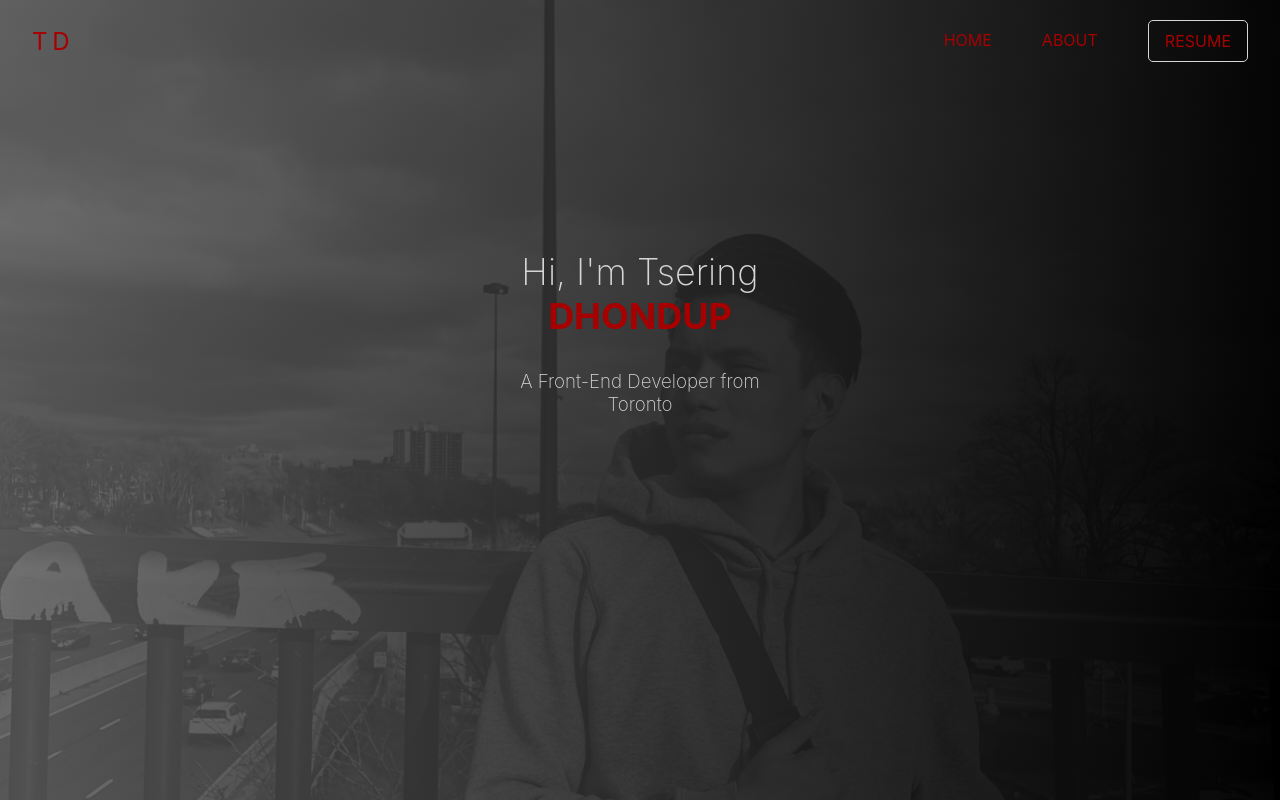
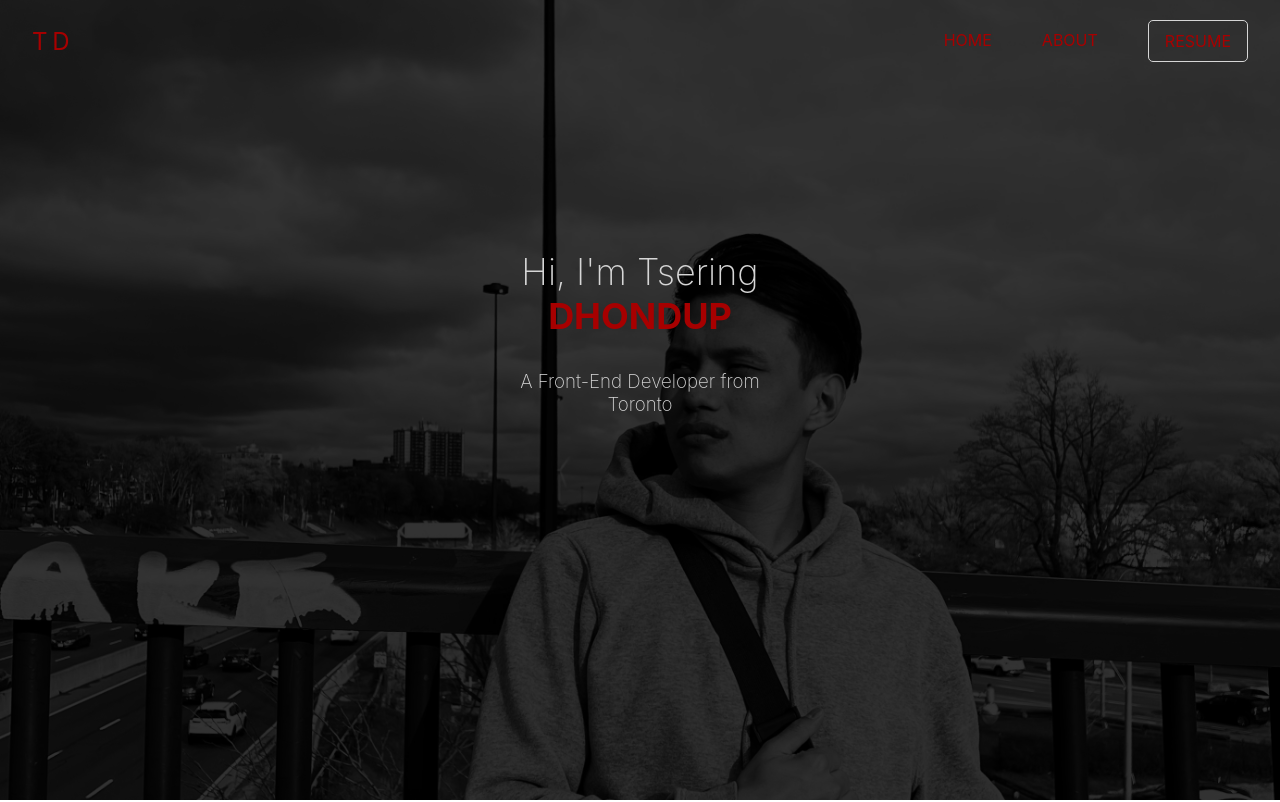
Before and after one commit to Tsedhondup/Portfolio, a React (Create React App) app: page / in a window 1280 px wide. Shown: the top 802 px of the page. Built offline with nearby package versions, Linux system fonts and the light colour scheme.

Commit message:
background-image removed from hero-content

```diff
--- a/src/Components/HeroSection/HeroSection.scss
+++ b/src/Components/HeroSection/HeroSection.scss
@@ -18,11 +18,11 @@
 .hero-content {
   height: 100vh;
   background-color: rgba(0, 0, 0, 0.8);
-  background-image: linear-gradient(
-    to right,
-    rgba(255, 255, 255, 0.3),
-    rgba(0, 0, 0, 0.9)
-  );
+  // background-image: linear-gradient(
+  //   to right,
+  //   rgba(255, 255, 255, 0.3),
+  //   rgba(0, 0, 0, 0.9)
+  // );
   padding: 0px $mobile-margin;
   padding-top: calc((100vh - 50px) / 3);
   text-align: center;
```
